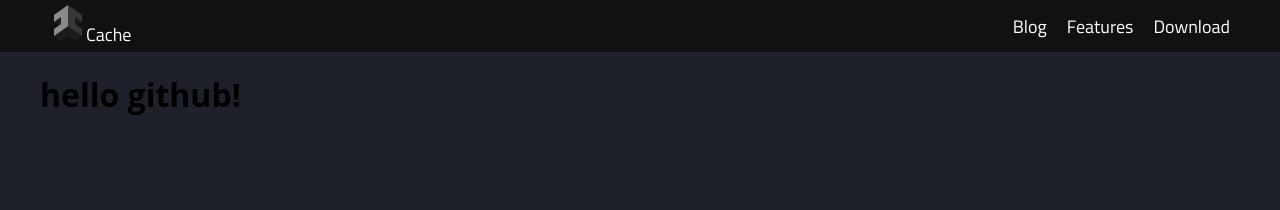
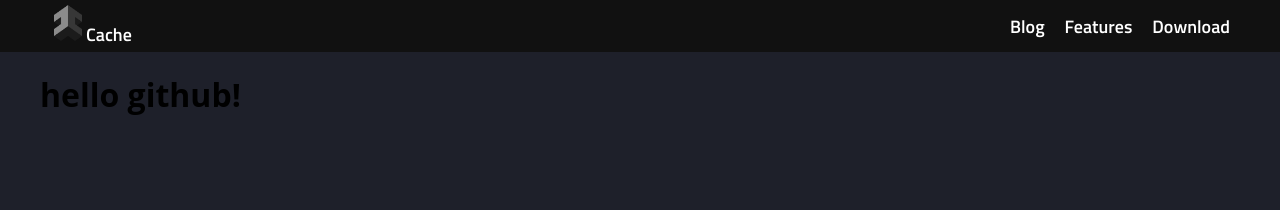
Before and after one commit to cup-lang/cup-lang.org, a Jekyll site: the page built from index.html, in a window 1280 px wide. Shown: the top 210 px of the page. Built offline with Jekyll 4.4.1, drawn with Linux system fonts in a browser that asks for light colours.

Commit message:
Update default.html

```diff
--- a/_layouts/default.html
+++ b/_layouts/default.html
@@ -9,7 +9,7 @@
     <meta name="description" content="Tired of C++? Try Cache.">
     <meta name="keywords" content="cache,programming,language,download,github,discord,reddit,official">
     <link rel="shortcut icon" href="favicon.ico" type="image/vnd.microsoft.icon">
-    <link href="https://fonts.googleapis.com/css2?family=Titillium+Web&display=swap" rel="stylesheet">
+    <link href="https://fonts.googleapis.com/css2?family=Titillium+Web:wght@600&display=swap"" rel="stylesheet">
     <style type="text/css">
         body {
             margin: 0;
```
